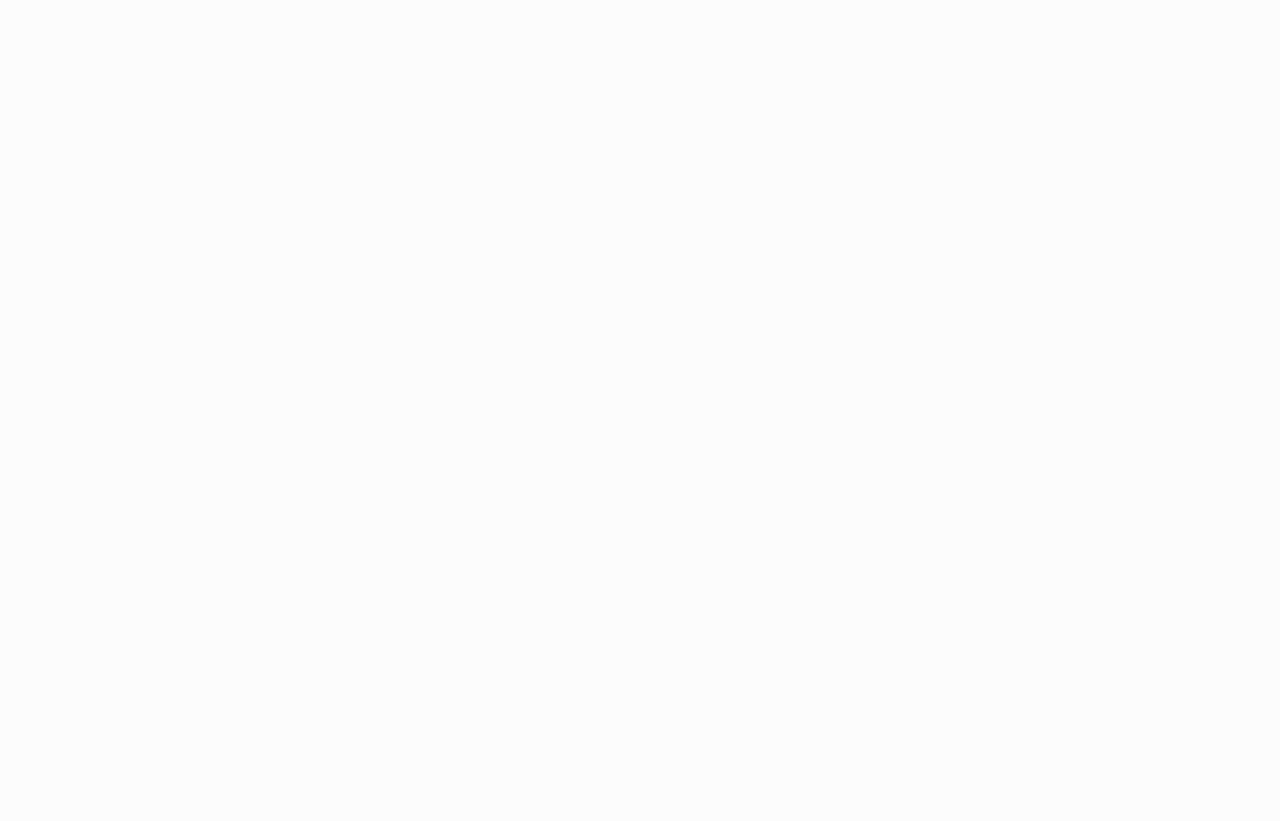
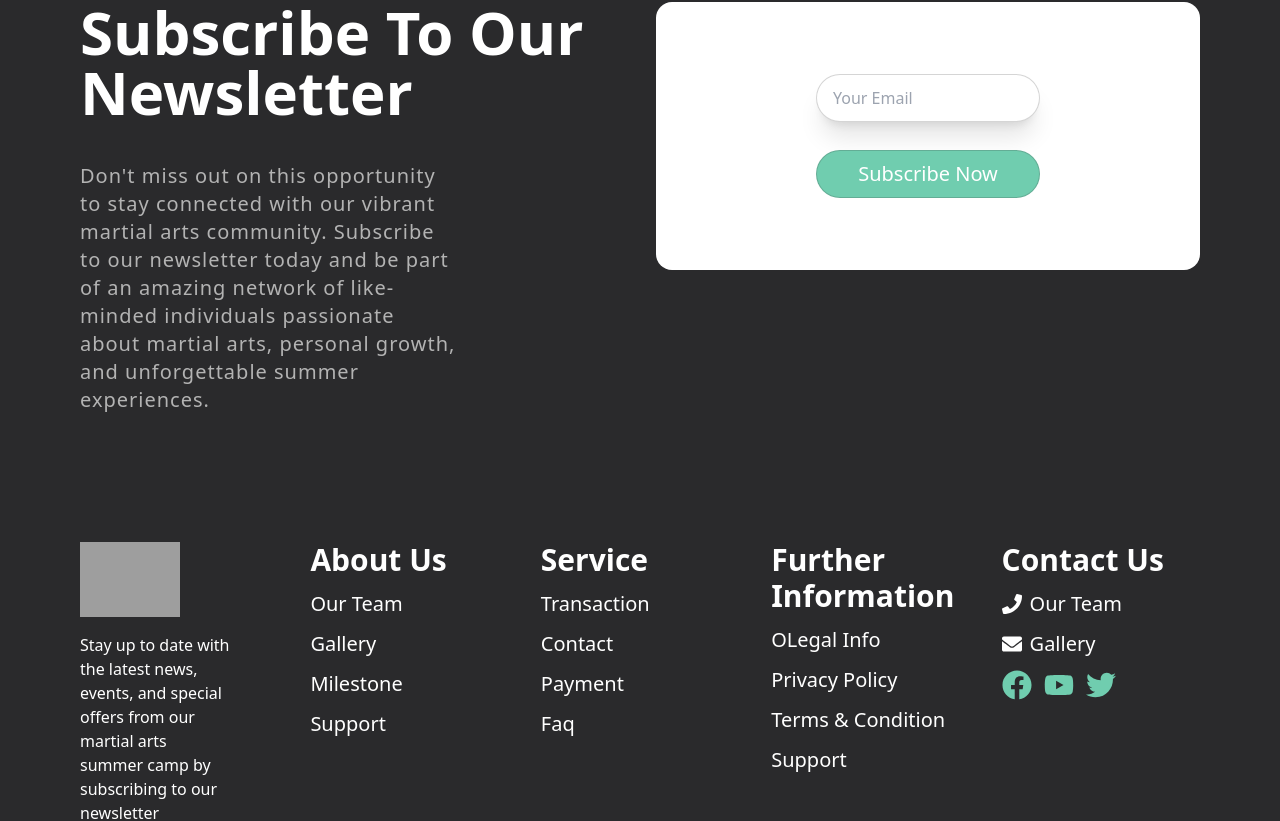
Before and after one commit to AbdullahWB/college-booking-project, a React (Vite) app: page / in a window 1280 px wide. Shown: the part 424-1245 px from the top of the page. Before the commit the page ends 800 px from the top, so only its background shows below. Built offline with nearby package versions, Linux system fonts and the light colour scheme; grey boxes are pictures that could not be loaded.

Commit message:
make a footer

```diff
--- a/package.json
+++ b/package.json
@@ -14,6 +14,7 @@
     "match-sorter": "^6.3.1",
     "react": "^18.2.0",
     "react-dom": "^18.2.0",
+    "react-icons": "^4.10.1",
     "react-router-dom": "^6.14.2",
     "sort-by": "^1.2.0"
   },
--- a/src/Shared/Footer/Footer.jsx
+++ b/src/Shared/Footer/Footer.jsx
@@ -1,9 +1,76 @@
 import React from 'react';
+import { Link } from 'react-router-dom';
+import { FaEnvelope, FaFacebook, FaPhone, FaTwitter, FaYoutube } from "react-icons/fa";
+import Container from '../Container';
 
 const Footer = () => {
     return (
-        <div>
-            footer
+        <div className='bg-secondary py-[150px]'>
+            <Container>
+                <div className='grid grid-cols-1 md:grid-cols-2 gap-8 mb-32'>
+                    <div className=''>
+                        <h1 className='md:text-6xl text-4xl text-white font-bold mb-10'>Subscribe To Our Newsletter</h1>
+                        <p className='text-xl text-[#b3b3b3] pr-[30%] tracking-wider'>Don't miss out on this opportunity to stay connected with our vibrant martial arts community. Subscribe to our newsletter today and be part of an amazing network of like-minded individuals passionate about martial arts, personal growth, and unforgettable summer experiences.</p>
+                    </div>
+                    <div className=''>
+                        <div className="card w-full bg-white md:px-32 md:py-10 text-neutral-content">
+                            <div className="card-body items-center text-center">
+                                <input type="text" placeholder="Your Email" className="input input-bordered w-full rounded-full shadow-xl" />
+                                <input type="submit" value="Subscribe Now" className="input input-bordered w-full rounded-full bg-primary text-white font-medium text-xl mt-5" />
+                            </div>
+                        </div>
+                    </div>
+                </div>
+                <div className='grid md:grid-cols-5 grid-cols-1 gap-8 text-white mb-32'>
+                    <div className='flex flex-col gap-4'>
+                        <Link to='/' className="normal-case text-xl">
+                            <div className='flex md:flex-row items-center'>
+                                <img width='100' height='100' src="https://elkit.wirastudio.co/tapos/wp-content/uploads/sites/14/2022/11/Logo-Light.png" alt="" />
+                                <p className='text-3xl font-bold text-white'></p>
+                            </div>
+                        </Link>
+                        <p className='pr-12'>Stay up to date with the latest news, events, and special offers from our martial arts summer camp by subscribing to our newsletter</p>
+                    </div>
+                    <div className='flex flex-col gap-3'>
+                        <h1 className='text-white text-3xl font-bold'>About Us</h1>
+                        <Link to='/' className='text-xl '>Our Team</Link>
+                        <Link to='/' className='text-xl '>Gallery</Link>
+                        <Link to='/' className='text-xl '>Milestone</Link>
+                        <Link to='/' className='text-xl '>Support</Link>
+                    </div>
+                    <div className='flex flex-col gap-3'>
+                        <h1 className='text-white text-3xl font-bold'>Service</h1>
+                        <Link to='/' className='text-xl '>Transaction</Link>
+                        <Link to='/' className='text-xl '>Contact</Link>
+                        <Link to='/' className='text-xl '>Payment</Link>
+                        <Link to='/' className='text-xl '>Faq</Link>
+                    </div>
+                    <div className='flex flex-col gap-3'>
+                        <h1 className='text-white text-3xl font-bold'>Further Information</h1>
+                        <Link to='/' className='text-xl '>OLegal Info</Link>
+                        <Link to='/' className='text-xl '>Privacy Policy</Link>
+                        <Link to='/' className='text-xl '>Terms & Condition</Link>
+                        <Link to='/' className='text-xl '>Support</Link>
+                    </div>
+                    <div className='flex flex-col gap-3'>
+                        <h1 className='text-white text-3xl font-bold'>Contact Us</h1>
+                        <Link to='/' className='text-xl  flex items-center gap-2'><FaPhone></FaPhone> Our Team</Link>
+                        <Link to='/' className='text-xl  flex items-center gap-2'><FaEnvelope></FaEnvelope>Gallery</Link>
+                        <div className='flex gap-3 text-3xl text-primary'>
+                            <FaFacebook></FaFacebook>
+                            <FaYoutube></FaYoutube>
+                            <FaTwitter></FaTwitter>
+                        </div>
+                    </div>
+                </div>
+                <div>
+                    <footer className="footer footer-center p-4 text-white text-3xl">
+                        <div>
+                            <p>Copyright © 2023 - All right reserved by ACME Industries Ltd</p>
+                        </div>
+                    </footer>
+                </div>
+            </Container>
         </div>
     );
 };
--- a/tailwind.config.js
+++ b/tailwind.config.js
@@ -9,23 +9,23 @@
       {
         mytheme: {
 
-          "primary": "#43d8b5",
+          "primary": "#6eccaf",
 
-          "secondary": "#de61e2",
+          "secondary": "#2B2B2D",
 
-          "accent": "#ed6a6c",
+          "accent": "#6bea96",
 
-          "neutral": "#2d2834",
+          "neutral": "#18151E",
 
-          "base-100": "#fcfcfd",
+          "base-100": "#FFFFFF",
 
-          "info": "#6789e0",
+          "info": "#16A2F3",
 
-          "success": "#10935c",
+          "success": "#2DBE7F",
 
-          "warning": "#f8a50d",
+          "warning": "#F4B848",
 
-          "error": "#f3537b",
+          "error": "#F55671",
         },
       },
     ],
```
Also changed, not shown: 1 other file (tests, documents, lock files or other folders).
